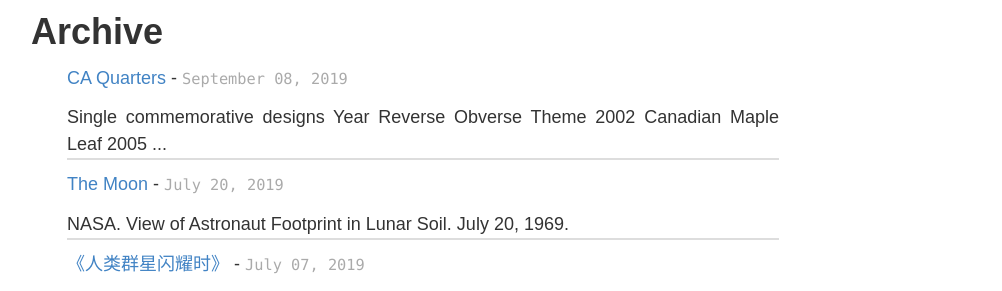
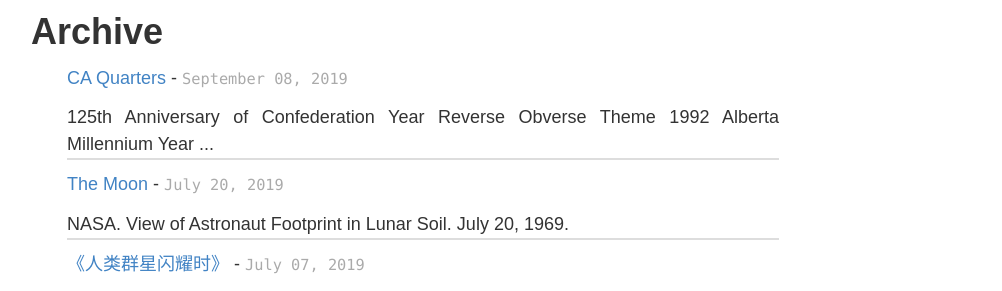
Before and after one commit to EdlinLink/edlinlink.github.io, a Jekyll site: the page built from life.html, in a window 1280 px wide. Shown: the part 377-668 px from the top of the page, without its empty margins (235-1237 px from the left). Built offline with Jekyll 4.4.1, drawn with Linux system fonts in a browser that asks for light colours; some of the changed lines change nothing that is shown.

Commit message:
modify order

```diff
--- a/_posts/2019-09-07-CA_Quarter.md
+++ b/_posts/2019-09-07-CA_Quarter.md
@@ -7,16 +7,6 @@
 headimg: demo.png
 
 ---
-
-### Single commemorative designs
-
-Year| Reverse | Obverse | Theme
-----|---------|---------|-------
-2002|![](../picture/coins/CA-Quarter-2002-CanadianMapleLeaf-Rev.png){:height="5.6%"}|![](../picture/coins/CA-Quarter-2002-CanadianMapleLeaf-Obv.png){:height="4.4%"}|Canadian Maple Leaf
-2005|![](../picture/coins/CA-Quarter-2005-Alberta-Rev.png){:height="5%"}|![](../picture/coins/CA-Quarter-2005-Alberta-Obv.png){:height="5.2%"}|Alberta
-2015|![](../picture/coins/CA-Quarter-2015-100thAnniversaryOfTheWritingOfInFlandersField-Rev.png){:height="5.2%"}|![](../picture/coins/CA-Quarter-2015-100thAnniversaryOfTheWritingOfInFlandersField-Obv.png){:height="5.3%"}|100th anniversary of the <br> writing of *In Flanders Field*
-2017|![](../picture/coins/CA-Quarter-2017-Canada150thAnniversary-Rev.png){:height="5.5%"}|![](../picture/coins/CA-Quarter-2017-Canada150thAnniversary-Obv.png){:height="5.5%"}|Canada 150th Anniversary
-2017|![](../picture/coins/CA-Quarter-2017-125thAnniversaryOfTheStanleyCup-Rev.png){:height="5%"}|![](../picture/coins/CA-Quarter-2017-125thAnniversaryOfTheStanleyCup-Obv.png){:height="5.2%"}|125th anniversary af the Stanley Cup
 
 ### 125th Anniversary of Confederation
 
@@ -32,8 +22,15 @@
 2000|![](../picture/coins/CA-Quarter-2000-Millennium-Freedom-Rev.png){:height="6%"}|![](../picture/coins/CA-Quarter-2000-Millennium-Freedom-Obv.png){:height="6.6%"}|Freedom
 
 
+### Single commemorative designs
+
+Year| Reverse | Obverse | Theme
+----|---------|---------|-------
+2002|![](../picture/coins/CA-Quarter-2002-CanadianMapleLeaf-Rev.png){:height="5.6%"}|![](../picture/coins/CA-Quarter-2002-CanadianMapleLeaf-Obv.png){:height="4.4%"}|Canadian Maple Leaf
+2005|![](../picture/coins/CA-Quarter-2005-Alberta-Rev.png){:height="5%"}|![](../picture/coins/CA-Quarter-2005-Alberta-Obv.png){:height="5.2%"}|Alberta
+
+
 ### Vancouver Olympics
-
 Year| Reverse | Obverse | Theme
 ----|---------|---------|-------
 2007|![](../picture/coins/CA-Quarter-2007-Olympics-Curling-Rev.png){:height="4.8%"}|![](../picture/coins/CA-Quarter-2007-Olympics-Curling-Obv.png){:height="4.8%"}|Curling
@@ -49,13 +46,20 @@
 2009|![](../picture/coins/CA-Quarter-2009-Olympics-MensIceHockey-Rev.png){:height="6%"}|![](../picture/coins/CA-Quarter-2009-Olympics-MensIceHockey-Obv.png){:height="6.5%"}|Speed Skating
 2009|![](../picture/coins/CA-Quarter-2009-Olympics-CindyKlassen-Rev.png){:height="6%"}|![](../picture/coins/CA-Quarter-2009-Olympics-CindyKlassen-Obv.png){:height="6%"}|Cindy Klassen
 
-
 ### Natrue
 
 Year| Reverse | Obverse | Theme
 ----|---------|---------|-------
 2011|![](../picture/coins/CA-Quarter-2011-Nature-WoodBison-Rev.png){:height="5.4%"}|![](../picture/coins/CA-Quarter-2011-Nature-WoodBison-Obv.png){:height="5.8%"}|Wood Bison
 
+### Single commemorative designs
+
+Year| Reverse | Obverse | Theme
+----|---------|---------|-------
+2015|![](../picture/coins/CA-Quarter-2015-100thAnniversaryOfTheWritingOfInFlandersField-Rev.png){:height="5.2%"}|![](../picture/coins/CA-Quarter-2015-100thAnniversaryOfTheWritingOfInFlandersField-Obv.png){:height="5.3%"}|100th anniversary of the <br> writing of *In Flanders Field*
+2017|![](../picture/coins/CA-Quarter-2017-Canada150thAnniversary-Rev.png){:height="5.5%"}|![](../picture/coins/CA-Quarter-2017-Canada150thAnniversary-Obv.png){:height="5.5%"}|Canada 150th Anniversary
+2017|![](../picture/coins/CA-Quarter-2017-125thAnniversaryOfTheStanleyCup-Rev.png){:height="5%"}|![](../picture/coins/CA-Quarter-2017-125thAnniversaryOfTheStanleyCup-Obv.png){:height="5.2%"}|125th anniversary af the Stanley Cup
+
 ### Reference
 
 + [Quarter (Canadian coin)](https://en.wikipedia.org/wiki/Quarter_(Canadian_coin))
```
